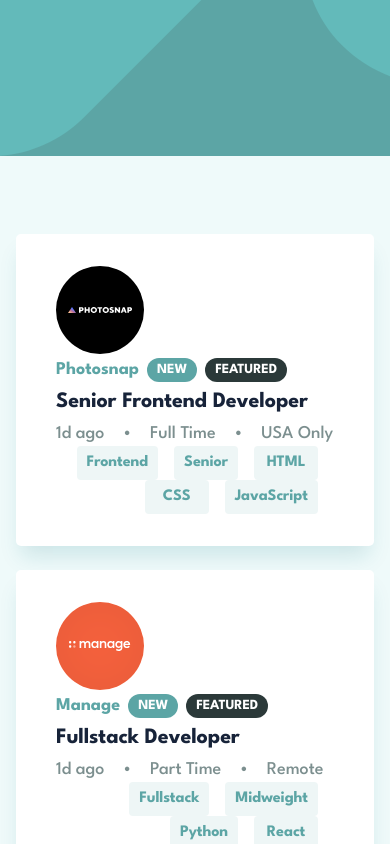
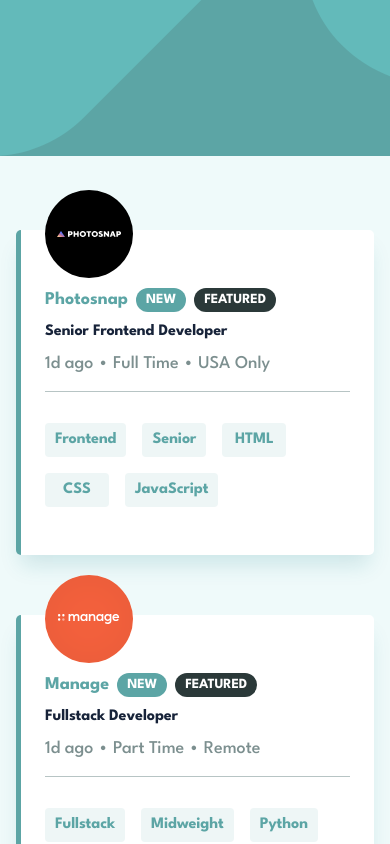
Before and after one commit to mseidel819/static-job-listings, a React (Create React App) app: page / in a window 390 px wide. Shown: the top 844 px of the page. Built offline with nearby package versions, Linux system fonts and the light colour scheme.

Commit message:
added image shift for media query. misc responsive fixes

```diff
--- a/src/App.css
+++ b/src/App.css
@@ -1,4 +1,6 @@
 .header {
   background-color: #5ca5a5;
   width: 100vw;
+  display: flex;
+  justify-content: center;
 }
--- a/src/App.js
+++ b/src/App.js
@@ -52,7 +52,9 @@ function App() {
 
   return (
     <ThemeProvider theme={themeOptions}>
-      <HeaderDesktop className="header" />
+      <div className="header">
+        <HeaderDesktop />
+      </div>
       <Container maxWidth="lg">
         {search.length > 0 && (
           <TagsBox
--- a/src/components/card/card.component.jsx
+++ b/src/components/card/card.component.jsx
@@ -31,15 +31,38 @@ const JobCard = ({ job, addSearch, id }) => {
     <Card
       sx={{
         boxShadow: "0px 15px 20px -5px rgba(13, 113, 130, 0.15)",
-        marginBottom: "24px",
-        padding: "32px 40px",
+        marginBottom: { xs: "60px", md: "24px" },
+        padding: { xs: "32px 24px", md: "32px 40px" },
+        borderLeft: `${job.featured ? "5px solid #5CA5A5" : "none"}`,
+        overflow: "visible",
       }}
     >
-      <Grid container>
-        <Grid item md={1.5}>
+      <Grid container rowSpacing={2}>
+        <Grid
+          item
+          xs={0}
+          md={1.5}
+          sx={{
+            position: { xs: "relative", md: "static" },
+            top: "10px",
+
+            marginTop: { xs: "-82px", md: "0" },
+          }}
+        >
           {imgArr[id]}
         </Grid>
-        <Grid item container md={4} rowSpacing={1}>
+        <Grid
+          item
+          container
+          xs={12}
+          md={4}
+          rowSpacing={1}
+          sx={{
+            borderBottom: { xs: "1px solid #B7C4C4", md: "none" },
+            paddingBottom: { xs: "15px", md: "0" },
+            marginBottom: { xs: "15px", md: "0" },
+          }}
+        >
           <Grid item container alignItems="center" columnSpacing={1}>
             <Grid item>
               <Typography variant="h3" color="#5CA5A5">
@@ -87,7 +110,7 @@ const JobCard = ({ job, addSearch, id }) => {
             <Typography
               variant="body1"
               color="#7C8F8F"
-              sx={{ margin: "auto 18px" }}
+              sx={{ margin: { xs: "auto 5px", md: "auto 15px" } }}
             >
               &#8226;
             </Typography>
@@ -97,7 +120,7 @@ const JobCard = ({ job, addSearch, id }) => {
             <Typography
               variant="body1"
               color="#7C8F8F"
-              sx={{ margin: "auto 18px" }}
+              sx={{ margin: { xs: "auto 5px", md: "auto 15px" } }}
             >
               &#8226;
             </Typography>
@@ -109,11 +132,12 @@ const JobCard = ({ job, addSearch, id }) => {
 
         <Grid
           item
+          xs={12}
           md={6.5}
           container
-          justifyContent="flex-end"
           sx={{
             textAlign: "center",
+            justifyContent: { xs: "flex-start", md: "flex-end" },
           }}
         >
           <StyledButton onClick={() => addSearch(`${job.role}`)}>
--- a/src/components/card/card.styles.jsx
+++ b/src/components/card/card.styles.jsx
@@ -6,7 +6,7 @@ export const StyledButton = styled(Button)({
   color: "#5CA5A5",
   borderRadius: "4px",
   padding: "5px 10px",
-  margin: "auto 0",
+  margin: "auto 0px",
   marginRight: "16px",
   textTransform: "none",
 
@@ -14,11 +14,14 @@ export const StyledButton = styled(Button)({
     backgroundColor: "#5CA5A5",
     color: "hsl(180, 31%, 95%)",
   },
+  "@media (max-width:600px)": {
+    marginBottom: "16px",
+  },
 });
 
 export const TitleButton = styled(Button)({
   fontWeight: 700,
-  fontSize: "22px",
+  fontSize: { xs: "16px", md: "22px" },
   lineHeight: "24px",
   margin: 0,
   padding: 0,
```
